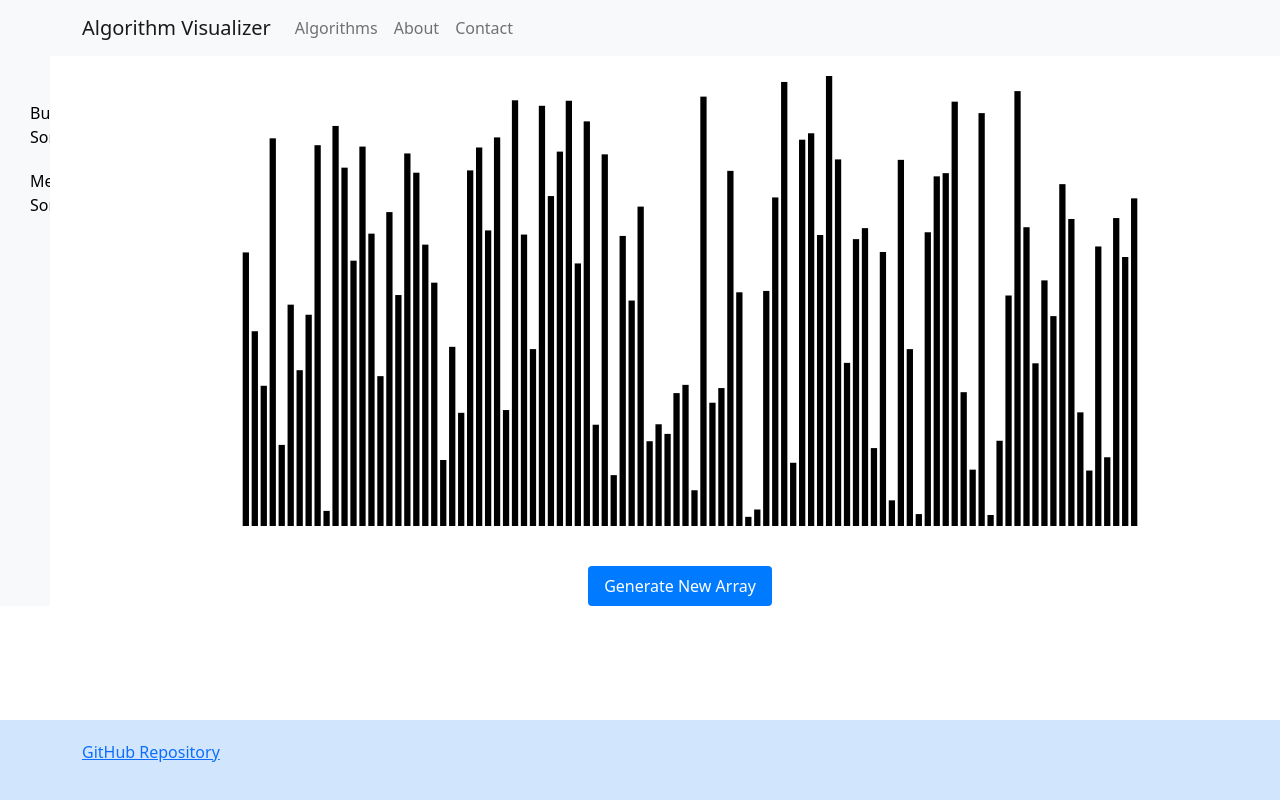
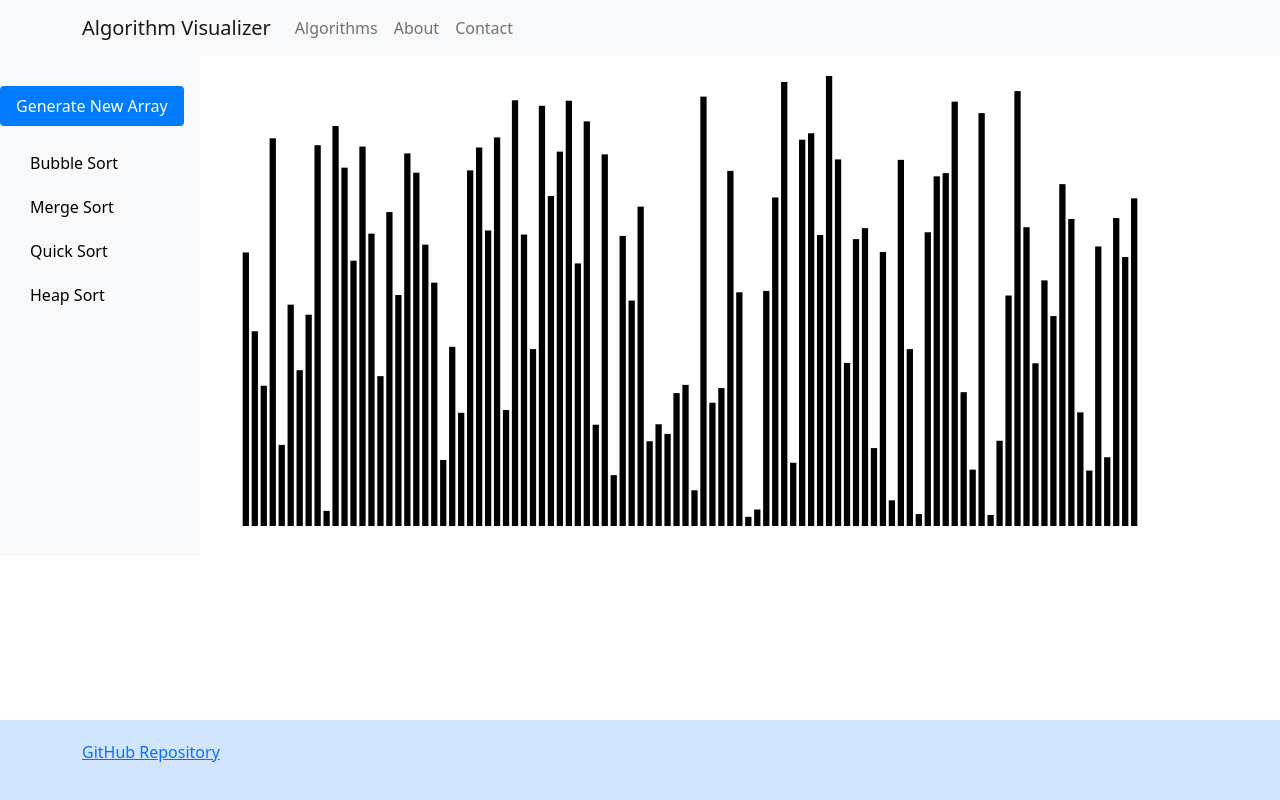
Before and after one commit to Rathetsu/algorithm-visualizer, a React (Create React App) app: page /algorithm-visualizer/sorting-algorithms in a window 1280 px wide. Built offline with nearby package versions, Linux system fonts and the light colour scheme.

Commit message:
minor improvements

```diff
--- /dev/null
+++ b/src/assets/Algorithms/strings.js
@@ -0,0 +1,7 @@
+export const BUBBLE_SORT_DESCRIPTION = `Bubble Sort is a simple sorting algorithm that repeatedly steps through the list, compares adjacent elements and swaps them if they are in the wrong order. The algorithm continues iterating through the list until no more swaps are needed, indicating that the list is sorted. Bubble Sort has a worst-case and average-case time complexity of O(n^2), where n is the number of items being sorted, making it inefficient for large lists.`;
+
+export const MERGE_SORT_DESCRIPTION = `Merge Sort is an efficient, stable sorting algorithm that works by dividing the unsorted list into n sublists, each containing one element, and then repeatedly merging sublists to produce new sorted sublists until there is only one sublist remaining. Merge Sort has a time complexity of O(n * log(n)), where n is the number of items being sorted, making it more efficient than Bubble Sort, especially for larger lists.`;
+
+export const HEAP_SORT_DESCRIPTION = `Heap Sort is a comparison-based sorting algorithm that works by dividing the input into a sorted and an unsorted region, iteratively shrinking the unsorted region by extracting the largest element and moving that to the sorted region. Heap Sort uses a binary heap data structure to efficiently find the largest unsorted element. Heap Sort has a time complexity of O(n * log(n)), where n is the number of items being sorted, making it more efficient than Bubble Sort and similar in performance to Merge Sort.`;
+
+export const QUICK_SORT_DESCRIPTION = `Quick Sort is a highly efficient and widely-used sorting algorithm that works by selecting a 'pivot' element from the list and partitioning the other elements into two groups - those less than the pivot and those greater than the pivot. The lesser and greater groups are then sorted recursively. Quick Sort's average-case time complexity is O(n * log(n)), where n is the number of items being sorted. However, its worst-case time complexity is O(n^2), although this can be avoided with proper selection of pivot elements. Quick Sort is generally faster in practice than other sorting algorithms like Merge Sort and Heap Sort due to its efficient memory usage and cache performance.`;
--- a/src/components/Algorithms/SortingAlgorithms/SortingVisualizer/SortingVisualizer.js
+++ b/src/components/Algorithms/SortingAlgorithms/SortingVisualizer/SortingVisualizer.js
@@ -4,6 +4,8 @@ import useD3 from '../../../../hooks/useD3';
 import './SortingVisualizer.css';
 import SideBar from '../../../SideBar/SideBar';
 import AlgoCompass from '../../../AlgoCompass/AlgoCompass';
+import { BUBBLE_SORT_DESCRIPTION, MERGE_SORT_DESCRIPTION, HEAP_SORT_DESCRIPTION, QUICK_SORT_DESCRIPTION } from '../../../../assets/Algorithms/strings';
+
 
 const SortingVisualizer = () => {
 	const [array, setArray] = useState([]);
@@ -44,10 +46,12 @@ const SortingVisualizer = () => {
 			.attr('height', (d) => height - y(d));
 	}, [array]);
 
-	// Dummy algorithms data
+	// Algorithms data
 	const algorithms = [
-		{ id: 1, name: 'Bubble Sort', description: 'Bubble Sort is a simple sorting algorithm...' },
-		{ id: 2, name: 'Merge Sort', description: 'Merge Sort is an efficient, stable sorting algorithm...' },
+		{ id: 1, name: 'Bubble Sort', description: BUBBLE_SORT_DESCRIPTION },
+		{ id: 2, name: 'Merge Sort', description: MERGE_SORT_DESCRIPTION },
+		{ id: 3, name: 'Quick Sort', description: QUICK_SORT_DESCRIPTION },
+		{ id: 4, name: 'Heap Sort', description: HEAP_SORT_DESCRIPTION },
 	];
 
 	const handleSelectAlgorithm = (algorithmId) => {
@@ -57,12 +61,9 @@ const SortingVisualizer = () => {
 
 	return (
 		<div className="sorting-visualizer">
-			<SideBar algorithms={algorithms} onSelectAlgorithm={handleSelectAlgorithm} />
+			<SideBar algorithms={algorithms} onSelectAlgorithm={handleSelectAlgorithm} onGenerateNewArray={generateRandomArray} />
 			<div className="visualizer-container">
 				<svg ref={ref} width="960" height="500" className="sorting-visualizer-svg"></svg>
-				<button className="generate-button" onClick={generateRandomArray}>
-					Generate New Array
-				</button>
 				{selectedAlgorithm && <AlgoCompass algorithm={selectedAlgorithm} />}
 			</div>
 		</div>
--- a/src/components/SideBar/SideBar.css
+++ b/src/components/SideBar/SideBar.css
@@ -4,6 +4,7 @@
 	top: 0;
 	bottom: 0;
 	width: 200px;
+	height: 100%;
 	background-color: #f8f9fa;
 	overflow-y: auto;
 	transition: all 0.3s;
--- a/src/components/SideBar/SideBar.js
+++ b/src/components/SideBar/SideBar.js
@@ -1,13 +1,16 @@
 import React, { useState } from 'react';
 import './SideBar.css';
 
-const SideBar = ({ algorithms, onSelectAlgorithm }) => {
-	const [isCollapsed, setIsCollapsed] = useState(true);
+const SideBar = ({ algorithms, onSelectAlgorithm, onGenerateNewArray }) => {
+	const [isCollapsed, setIsCollapsed] = useState(false);
 
 	return (
 		<div className={`sidebar ${isCollapsed ? 'collapsed' : ''}`}>
 			<button className="toggle-btn" onClick={() => setIsCollapsed(!isCollapsed)}>
 				{isCollapsed ? '>' : '<'}
+			</button>
+			<button className="generate-button" onClick={onGenerateNewArray}>
+				Generate New Array
 			</button>
 			<div className="algorithms">
 				{algorithms.map((algorithm) => (
```
